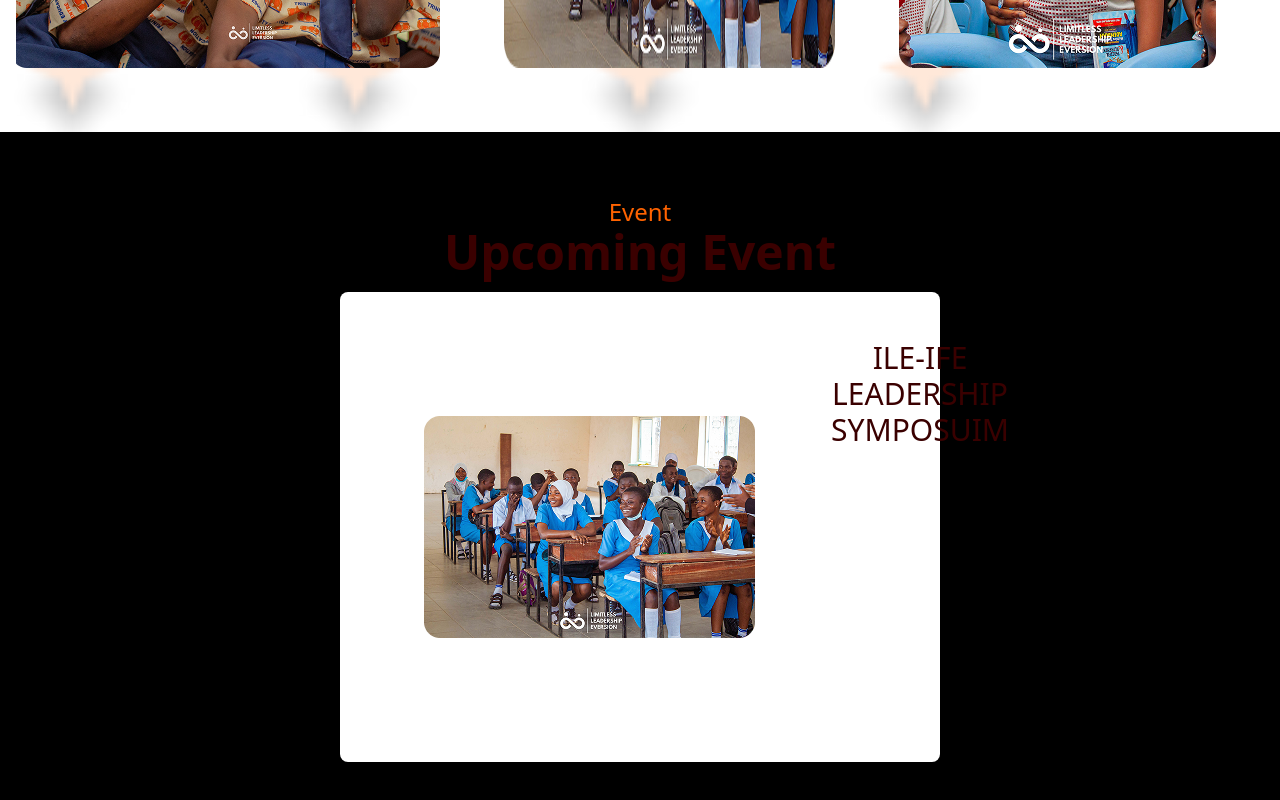
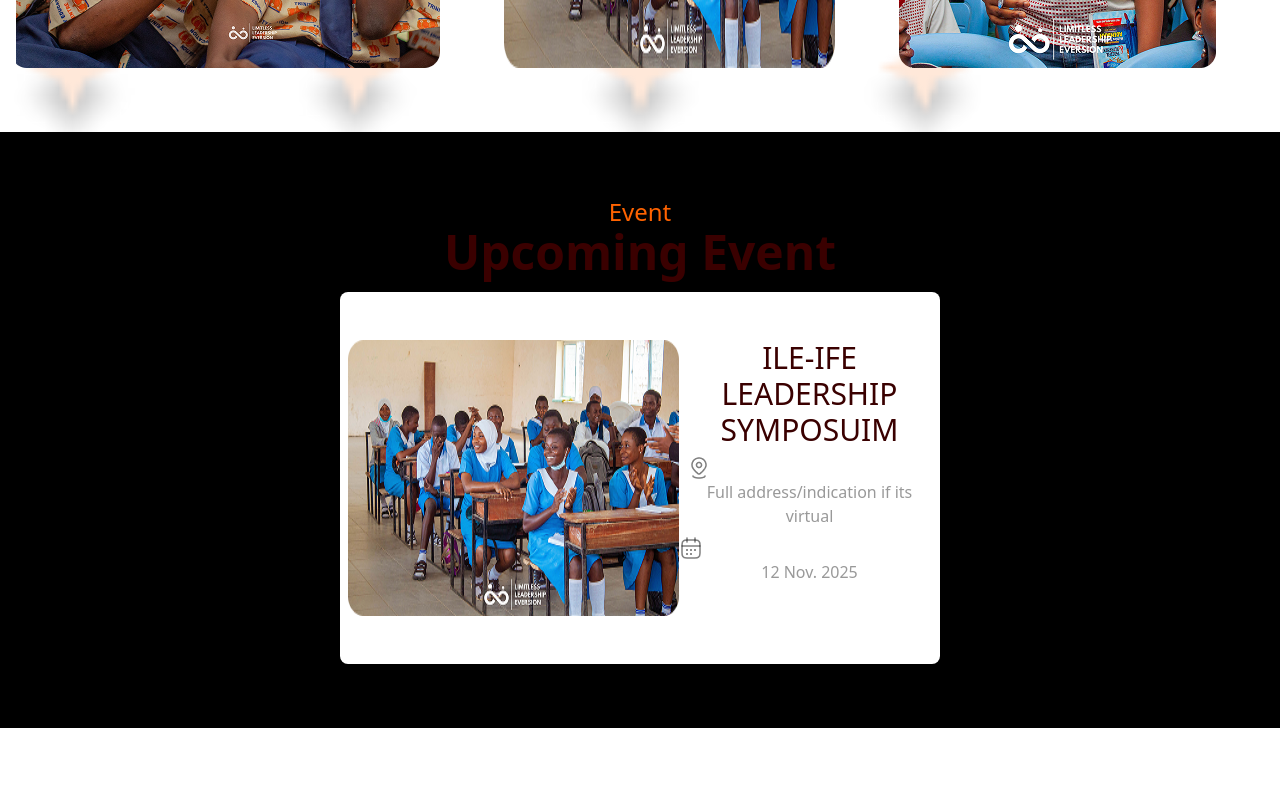
Before and after one commit to Developerfiyin/LLE-website, a React (Vite) app: page / in a window 1280 px wide. Shown: the part 1210-2010 px from the top of the page. After the commit the page ends 1938 px from the top, so only its background shows below. Built offline with nearby package versions, Linux system fonts and the light colour scheme.

Commit message:
updated event.jsx

```diff
--- a/src/Components/event.jsx
+++ b/src/Components/event.jsx
@@ -1,6 +1,7 @@
 import React from 'react'
 import Frame from '../assets/Rectangle 22.png'
-
+import location from '../assets/location.png'
+import calendar from '../assets/calendar.png'
 
 const event = () => {
   return (
@@ -10,11 +11,20 @@ const event = () => {
      <h2 className='font-bold text-5xl text-[#3a0000]'>Upcoming Event</h2>
    </div>
 
-     <div className='w-150 bg-white flex rounded-lg py-12 p-2 shadow-green-700'>
-          <img src={Frame} alt="" sizes='40' className='bg-white rounded-md p-19'/>
-      <h4 className='text-[#3a0000] font-medium text-3xl '>ILE-IFE LEADERSHIP SYMPOSUIM</h4>
-      <img src="" alt="" />
-      <span></span>
+     <div className='w-150 bg-white flex rounded-lg py-12 pl-2 shadow-green-700'>
+          <img src={Frame} alt="" sizes='40' className='bg-white rounded-md '/>
+        <div className='flex flex-col mb-8'>
+          <h4 className='text-[#3a0000] font-medium text-3xl ' >ILE-IFE LEADERSHIP SYMPOSUIM</h4>
+         <div className='p-2 '>
+           <img src={location} alt="" sizes='20' />
+          <span className=''>Full address/indication if its virtual </span>
+      </div>
+      <div>
+        <img src={calendar} alt="the calendar image" sizes='25' />
+        <span className='pt-8'>12 Nov. 2025</span>
+      </div>
+      </div>
+
 
      </div>
     </div>
```
